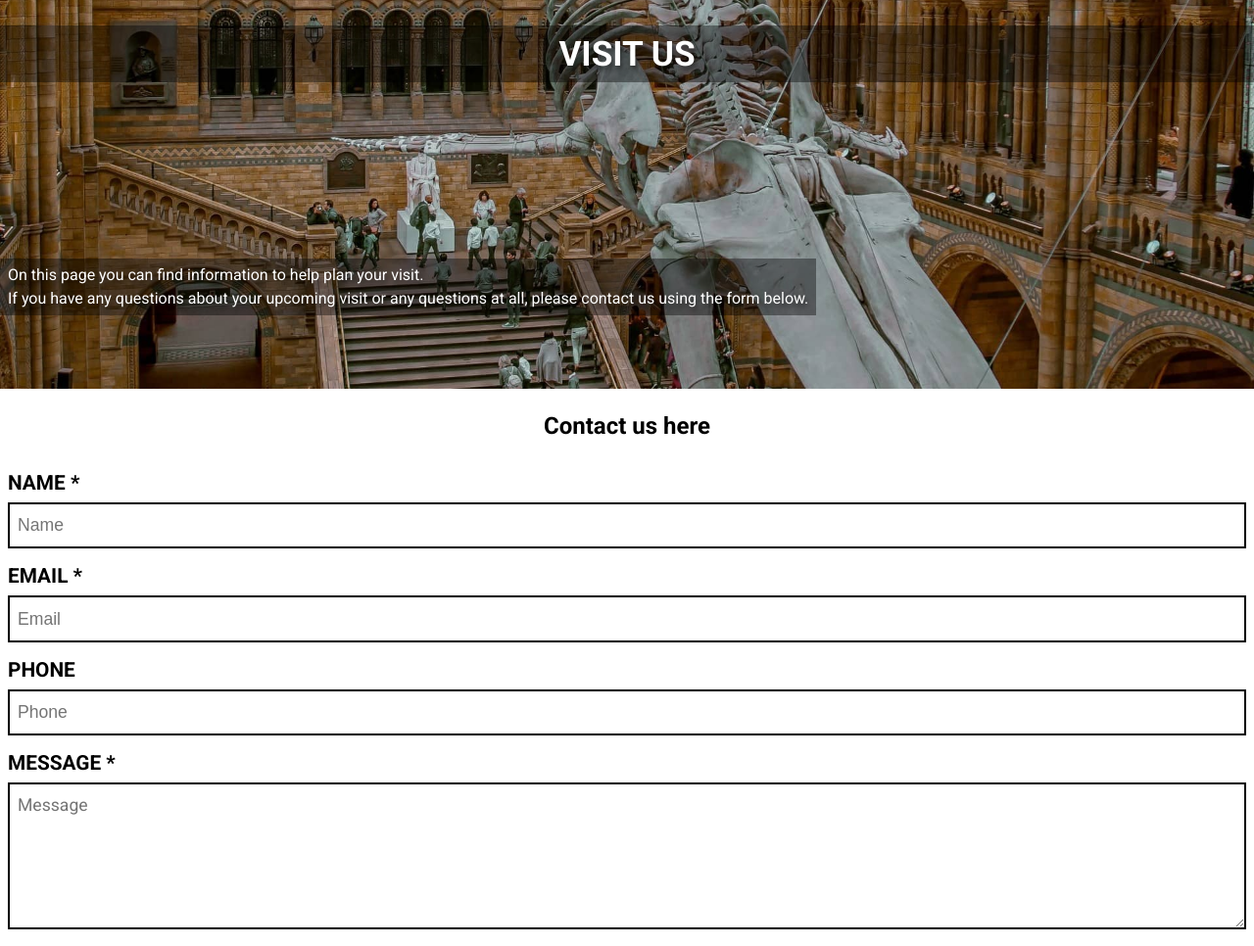
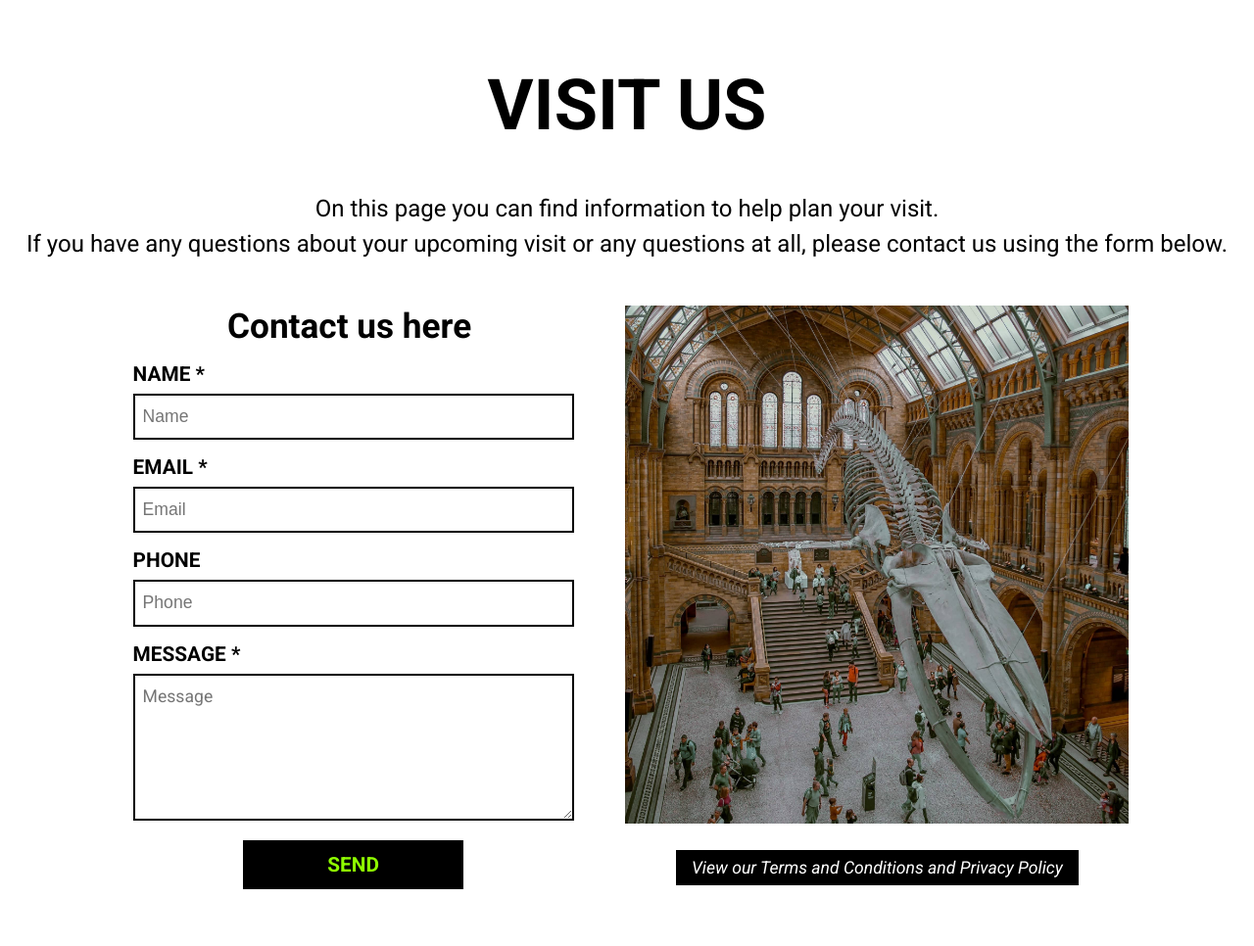
Before and after one commit to Inaelise/Semester-project-1, a plain HTML site: page visit-page.html in a window 1280 px wide. Shown: the part 106-1072 px from the top of the page at 98% size. Drawn offline with Linux system fonts and the light colour scheme.

Commit message:
Added media query to visit page

```diff
--- a/css/-media.css
+++ b/css/-media.css
@@ -2,6 +2,45 @@
   /* Contribute page */
   .contribute-banner {
     height: 500px;
+  }
+
+  /* Visit page */
+  .visit-img {
+    height: 500px;
+  }
+
+  .visit-info p {
+    font-size: var(--xxs);
+  }
+  .visit-info {
+    top: 515px;
+  }
+
+  .contact-form input,
+  .contact-form textarea {
+    width: 450px;
+  }
+  .form-container {
+    text-align: center;
+    display: block;
+  }
+
+  .contact-form {
+    display: inline-block;
+    text-align: left;
+  }
+
+  .visit-link {
+    font-size: var(--xxs);
+    padding: 0.5rem 1rem;
+  }
+
+  .visit-link-div {
+    margin-top: 1rem;
+  }
+
+  .info-section {
+    margin: 5rem 0.5rem;
   }
 }
 
@@ -85,13 +124,46 @@
     top: 350px;
   }
 
+  .contribute-main h3 {
+    font-size: var(--s);
+  }
+
+  .contribute-main p {
+    margin: 1rem 2rem;
+  }
+
   .dono-form {
-    text-align: center;
+    text-align: left;
+  }
+
+  .dontaion-container {
+    display: flex;
+    justify-content: center;
+  }
+
+  .dono-form input {
+    width: 400px;
   }
 
   .dono-form input[type="submit"] {
     margin-right: auto;
     margin-left: auto;
+  }
+
+  /* Visit page */
+  .visit-img {
+    height: 700px;
+  }
+
+  .visit-main h1 {
+    font-size: var(--m);
+  }
+
+  .visit-info p {
+    font-size: var(--ss);
+  }
+  .visit-info {
+    top: 686px;
   }
 }
 
@@ -300,6 +372,7 @@
 
   .contribute-main p {
     font-size: var(--ss);
+    margin: 1rem 0.5rem;
   }
 
   .donation {
@@ -307,6 +380,10 @@
     flex-direction: row-reverse;
     margin: 2rem;
     gap: 2rem;
+  }
+
+  .dono-form {
+    padding: 0 0.5rem;
   }
 
   .dono-form input[type="submit"]:hover {
@@ -348,4 +425,75 @@
   .intern-link:hover {
     background-color: var(--white);
   }
+
+  /* Visit page */
+  .visit-main h1 {
+    font-size: var(--l);
+    margin-bottom: 2rem;
+  }
+
+  .visit-info p {
+    text-align: center;
+  }
+
+  .visit-main h1,
+  .visit-info {
+    background-color: transparent;
+    position: static;
+  }
+
+  .visit-main h1,
+  .visit-info p {
+    color: var(--black);
+    text-shadow: none;
+  }
+
+  .visit-img {
+    display: none;
+  }
+
+  .visit-img-desktop {
+    display: block;
+    width: 514px;
+    margin-top: 0.5rem;
+  }
+
+  .contact-container {
+    display: flex;
+    gap: 3.3rem;
+    margin: 2rem 0;
+    justify-content: center;
+  }
+
+  .visit-main h2 {
+    font-size: var(--s);
+    margin-top: 0.5rem;
+  }
+
+  .visit-main form {
+    padding: 0;
+    padding-left: 0.5rem;
+  }
+
+  .visit-link-div {
+    text-align: center;
+    margin: 2.2rem 0;
+  }
+
+  .info-section {
+    border: 1px solid var(--black);
+    margin: 3rem 3rem;
+    box-shadow: var(--drop-shadow);
+    padding: 0 1rem;
+    display: flex;
+    gap: 4rem;
+  }
+
+  .info-section div {
+    margin: 1rem 0;
+  }
+
+  .info-section p {
+    font-size: var(--xs);
+  }
 }
```
